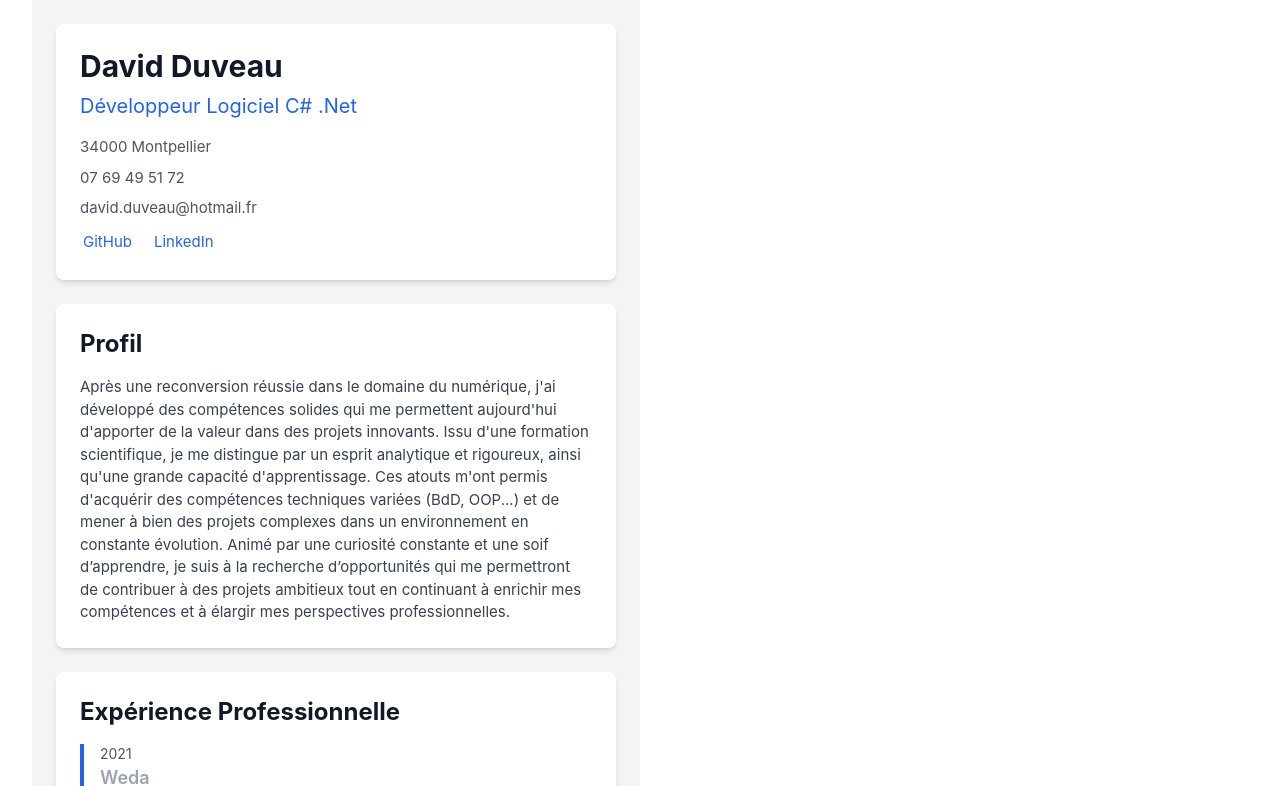
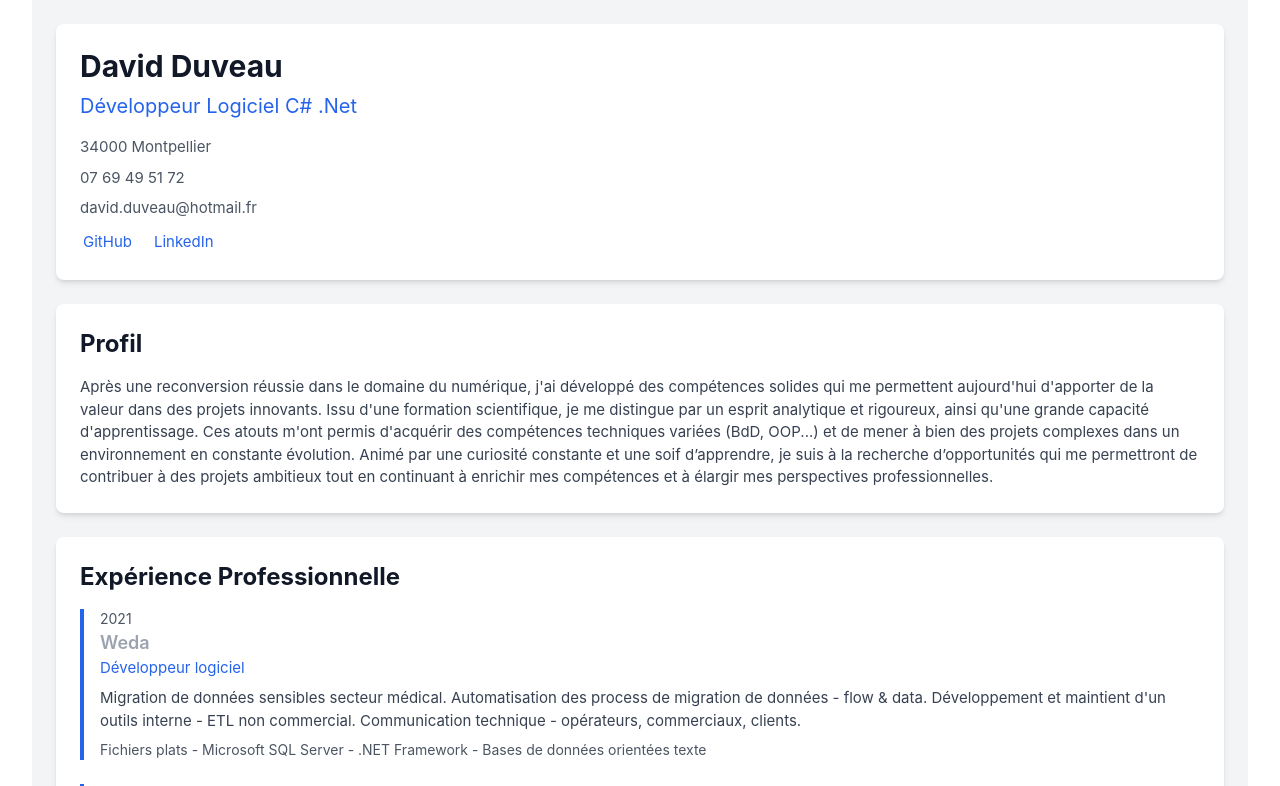
Before and after one commit to DavidDuveau/cv-davidduveau, a Vue app: page / in a window 1280 px wide. Shown: the top 786 px of the page. Built offline with nearby package versions, Linux system fonts and the light colour scheme.

Commit message:
feat(app.vue): test largeur app

```diff
--- a/src/App.vue
+++ b/src/App.vue
@@ -102,8 +102,8 @@ const generatePDF = () => {
 </script>
 
 <template>
-  <div class="min-h-screen max-w-full bg-gray-100">
-    <div class="max-w-4xl mx-auto p-6">
+  <div class="min-h-screen bg-gray-100">
+    <div class="w-full mx-auto p-6">
       <Header :personal-info="personalInfo" />
 
       <div class="grid gap-6 mt-6">
--- a/src/assets/main.css
+++ b/src/assets/main.css
@@ -29,7 +29,7 @@ a,
 
   #app {
     display: grid;
-    grid-template-columns: 1fr 1fr;
+    grid-template-columns: 1fr;
     padding: 0 2rem;
   }
 }
```
